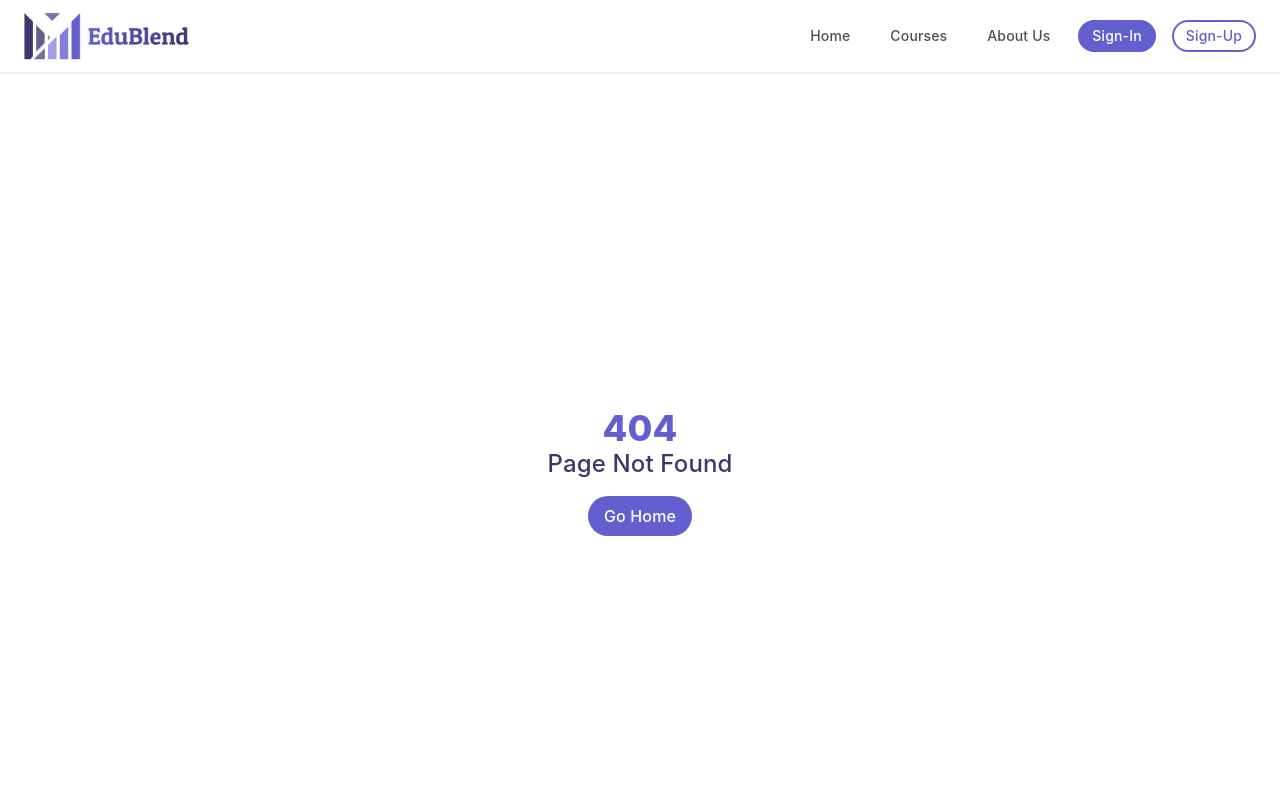
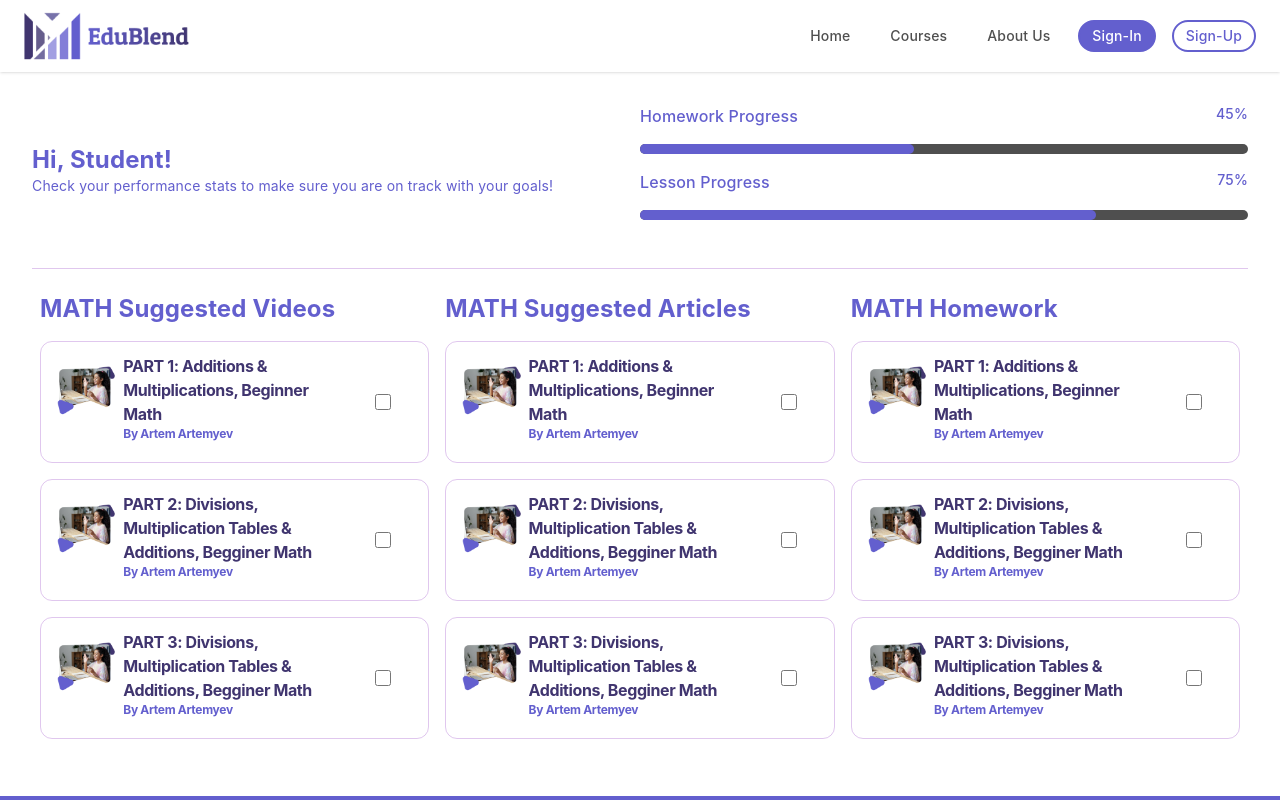
Before and after one commit to Arteely/EduBlend, a React (Vite) app: page /lesson-page in a window 1280 px wide. Before the commit this address had no page. Shown: the top 800 px of the page. Built offline with nearby package versions, Linux system fonts and the light colour scheme.

Commit message:
new lessons page

```diff
--- a/src/App.jsx
+++ b/src/App.jsx
@@ -10,6 +10,7 @@ import StudentPage from "./pages/StudentPage";
 import TestPage from "./pages/TestPage";
 import NoPage from "./pages/NoPage";
 import ForumPage from "./pages/ForumPage";
+import LessonPage from "./pages/LessonPage";
 
 const App = () => {
   return (
@@ -24,6 +25,7 @@ const App = () => {
           <Route path={"/test-page"} element={<TestPage/>} />
           <Route path={"/teacher-forum"} element={<ForumPage/>} />
           <Route path="*" element={<NoPage />} />
+          <Route path={"/lesson-page"} element={<LessonPage/>} />
         </Route>
       </Routes>
   );
--- /dev/null
+++ b/src/pages/LessonPage.jsx
@@ -0,0 +1,103 @@
+import React from 'react';
+
+export default function LessonPage() {
+  const videos = [
+    {
+      title: "PART 1: Additions & Multiplications, Beginner Math",
+      author: "By Artem Artemyev"
+    },
+    {
+      title: "PART 2: Divisions, Multiplication Tables & Additions, Begginer Math",
+      author: "By Artem Artemyev"
+    },
+    {
+      title: "PART 3: Divisions, Multiplication Tables & Additions, Begginer Math",
+      author: "By Artem Artemyev"
+    }
+  ];
+
+  return (
+    <section className="divide-y divide-light-purple">
+      <div className="grid grid-cols-2 m-8">
+        <div className="col-span-1 flex flex-col justify-center">
+          <h2 className="text-2xl text-purple font-bold">Hi, Student!</h2>
+          <p className="text-sm text-purple">
+            Check your performance stats to make sure you are on track with your goals!
+          </p>
+        </div>
+        <div className="col-span-1">
+          <div className="flex justify-between mb-1">
+            <span className="text-base font-medium text-purple">Homework Progress</span>
+            <span className="text-sm font-medium text-purple">45%</span>
+          </div>
+          <div className="w-full bg-grey rounded-full h-2.5 my-4">
+            <div className="bg-purple h-2.5 rounded-full" style={{ width: "45%" }}></div>
+          </div>
+          <div className="flex justify-between mb-1">
+            <span className="text-base font-medium text-purple">Lesson Progress</span>
+            <span className="text-sm font-medium text-purple">75%</span>
+          </div>
+          <div className="w-full bg-grey rounded-full h-2.5 my-4">
+            <div className="bg-purple h-2.5 rounded-full" style={{ width: "75%" }}></div>
+          </div>
+        </div>
+      </div>
+      <div className="grid grid-cols-3 m-8">
+        <div className='col-span-1 m-2'>
+          <h2 className="text-2xl text-purple font-bold my-4">MATH Suggested Videos</h2>
+          {videos.map((video, index) => (
+            <div key={index} className="grid grid-cols-5 rounded-xl border border-light-purple px-2 py-3 mb-4">
+              <img className="w-full col-span-1 p-2 aspect-square" src="/Left.png" alt="Thumbnail" />
+              <div className="flex flex-col col-span-3 justify-center">
+                <h5 className="text-base font-bold tracking-tight text-dark-purple">{video.title}</h5>
+                <h6 className="mb-2 text-xs font-bold tracking-tight text-purple">{video.author}</h6>
+              </div>
+              <div className="flex justify-center items-center col-span-1">
+                <input
+                  type="checkbox"
+                  className="w-4 h-4 text-blue-600 bg-grey border-grey rounded focus:ring-purple dark:focus:ring-purple"
+                />
+              </div>
+            </div>
+          ))}
+        </div>
+        <div className='col-span-1 m-2'>
+          <h2 className="text-2xl text-purple font-bold my-4">MATH Suggested Articles</h2>
+          {videos.map((video, index) => (
+            <div key={index} className="grid grid-cols-5 rounded-xl border border-light-purple px-2 py-3 mb-4">
+              <img className="w-full col-span-1 p-2 aspect-square" src="/Left.png" alt="Thumbnail" />
+              <div className="flex flex-col col-span-3 justify-center">
+                <h5 className="text-base font-bold tracking-tight text-dark-purple">{video.title}</h5>
+                <h6 className="mb-2 text-xs font-bold tracking-tight text-purple">{video.author}</h6>
+              </div>
+              <div className="flex justify-center items-center col-span-1">
+                <input
+                  type="checkbox"
+                  className="w-4 h-4 text-blue-600 bg-grey border-grey rounded focus:ring-purple dark:focus:ring-purple"
+                />
+              </div>
+            </div>
+          ))}
+        </div>
+        <div className='col-span-1 m-2'>
+          <h2 className="text-2xl text-purple font-bold my-4">MATH Homework</h2>
+          {videos.map((video, index) => (
+            <div key={index} className="grid grid-cols-5 rounded-xl border border-light-purple px-2 py-3 mb-4">
+              <img className="w-full col-span-1 p-2 aspect-square" src="/Left.png" alt="Thumbnail" />
+              <div className="flex flex-col col-span-3 justify-center">
+                <h5 className="text-base font-bold tracking-tight text-dark-purple">{video.title}</h5>
+                <h6 className="mb-2 text-xs font-bold tracking-tight text-purple">{video.author}</h6>
+              </div>
+              <div className="flex justify-center items-center col-span-1">
+                <input
+                  type="checkbox"
+                  className="w-4 h-4 text-blue-600 bg-grey border-grey rounded focus:ring-purple dark:focus:ring-purple"
+                />
+              </div>
+            </div>
+          ))}
+        </div>
+      </div>
+    </section>
+  );
+}
```
Also changed, not shown: 1 other file (tests, documents, lock files or other folders).
